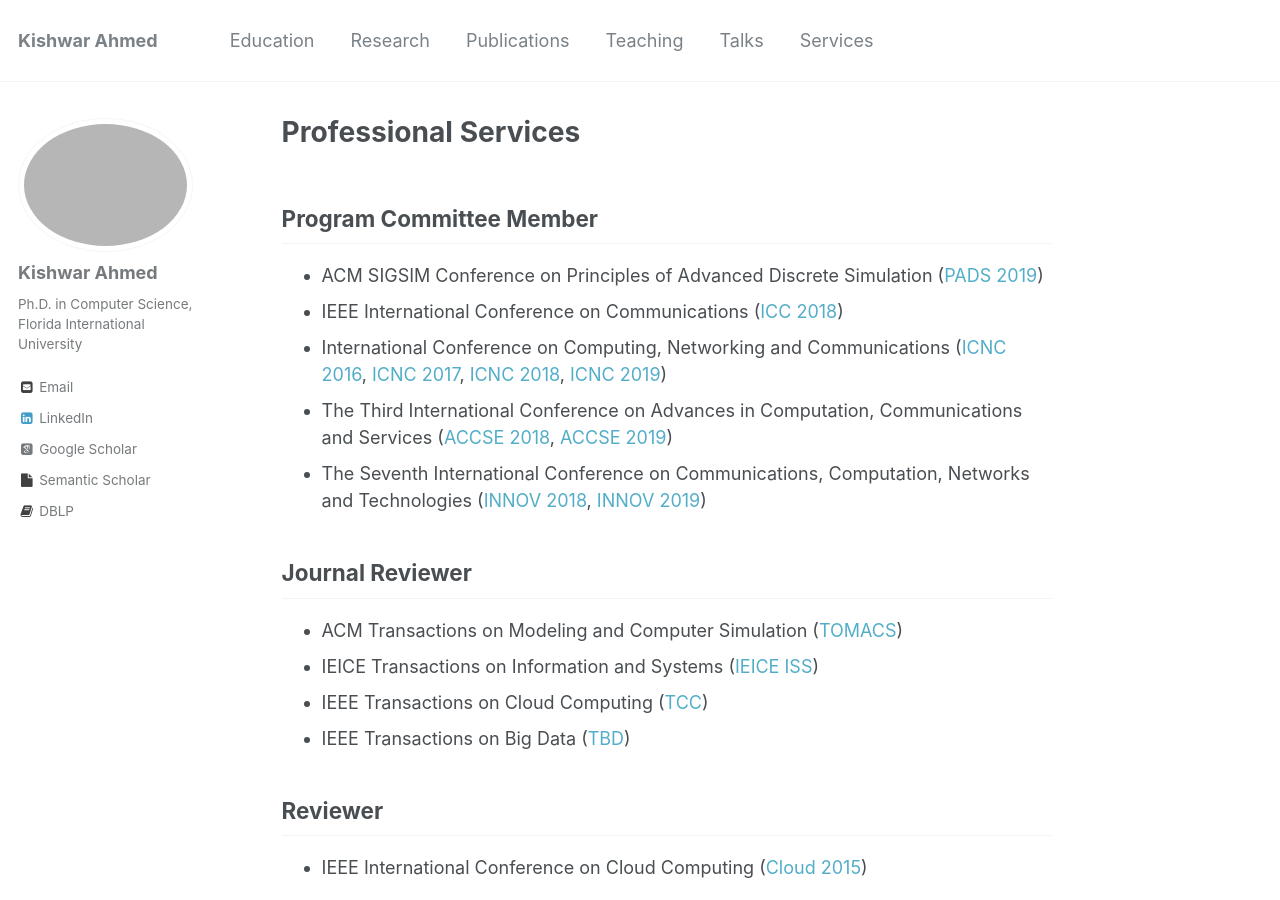
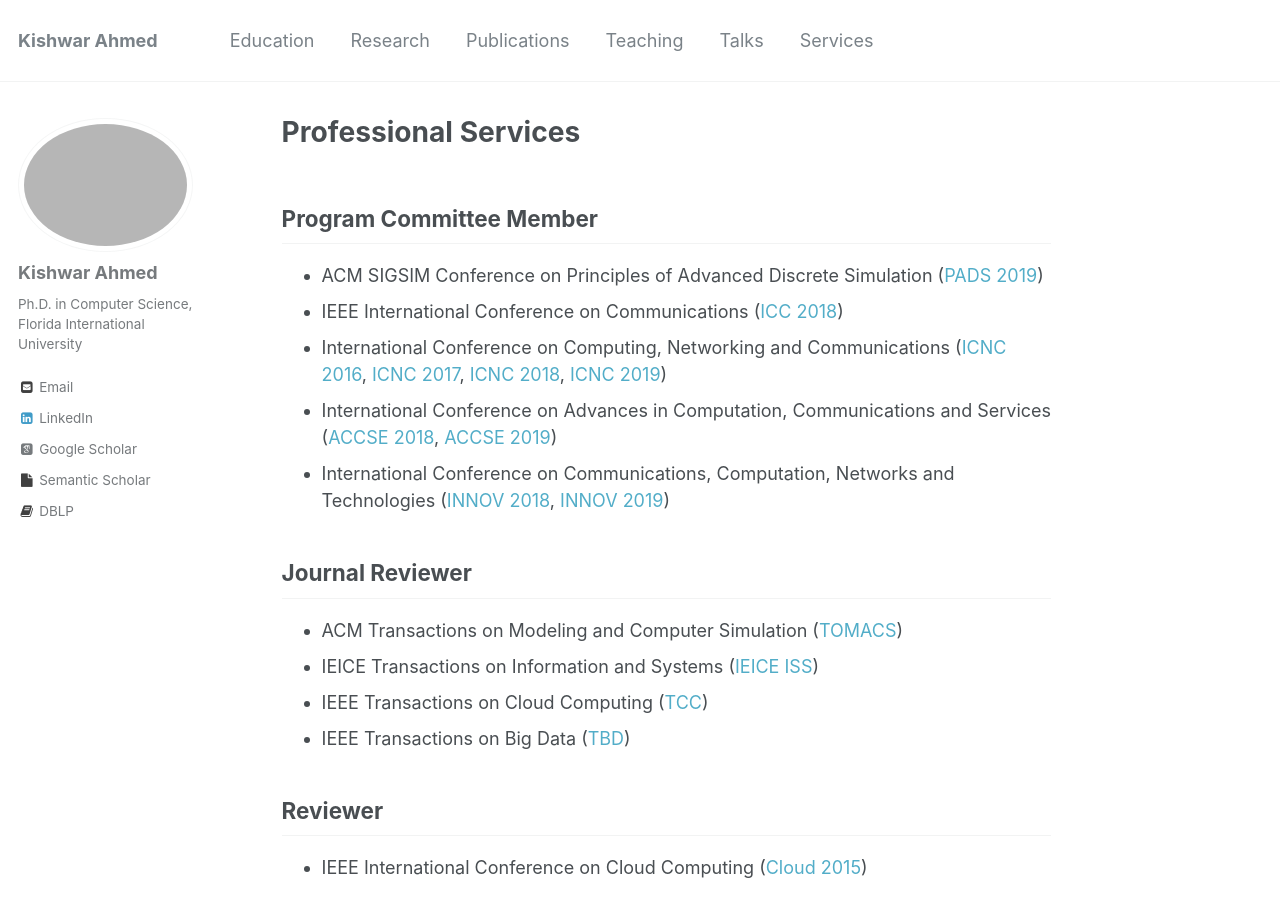
Before and after one commit to kishwarbd/kishwarbd.github.io, a Jekyll site: the page built from _pages/services.md, in a window 1280 px wide and 900 px high. Built offline with Jekyll 4.4.1, drawn with Linux system fonts in a browser that asks for light colours; some web fonts are replaced.

Commit message:
more updates.

```diff
--- a/_pages/services.md
+++ b/_pages/services.md
@@ -8,8 +8,8 @@ author_profile: true
 * ACM SIGSIM Conference on Principles of Advanced Discrete Simulation ([PADS 2019](https://www.acm-sigsim-pads.org/))
 * IEEE International Conference on Communications ([ICC 2018](http://icc2018.ieee-icc.org/))
 * International Conference on Computing, Networking and Communications ([ICNC 2016](http://www.conf-icnc.org/2016/), [ICNC 2017](http://www.conf-icnc.org/2017/), [ICNC 2018](http://www.conf-icnc.org/2018/), [ICNC 2019](http://www.conf-icnc.org/2019/))
-* The Third International Conference on Advances in Computation, Communications and Services ([ACCSE 2018](https://www.iaria.org/conferences2018/ACCSE18.html), [ACCSE 2019](http://www.iaria.org/conferences2019/ACCSE19.html))
-* The Seventh International Conference on Communications, Computation, Networks and Technologies ([INNOV 2018](https://www.iaria.org/conferences2018/INNOV18.html), [INNOV 2019](https://www.iaria.org/conferences2019/INNOV19.html))
+* International Conference on Advances in Computation, Communications and Services ([ACCSE 2018](https://www.iaria.org/conferences2018/ACCSE18.html), [ACCSE 2019](http://www.iaria.org/conferences2019/ACCSE19.html))
+* International Conference on Communications, Computation, Networks and Technologies ([INNOV 2018](https://www.iaria.org/conferences2018/INNOV18.html), [INNOV 2019](https://www.iaria.org/conferences2019/INNOV19.html))
 
 
 ## Journal Reviewer
```
